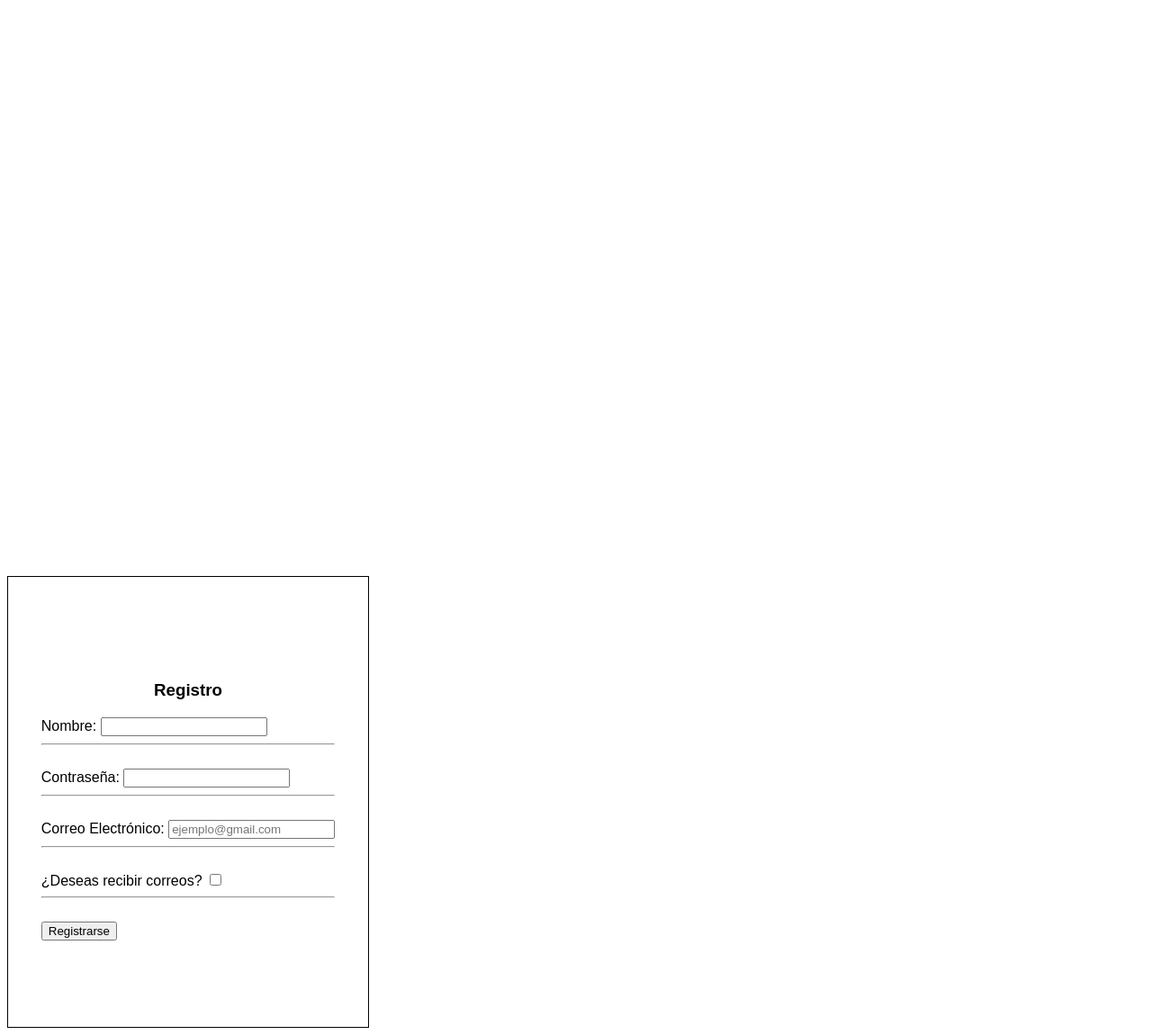
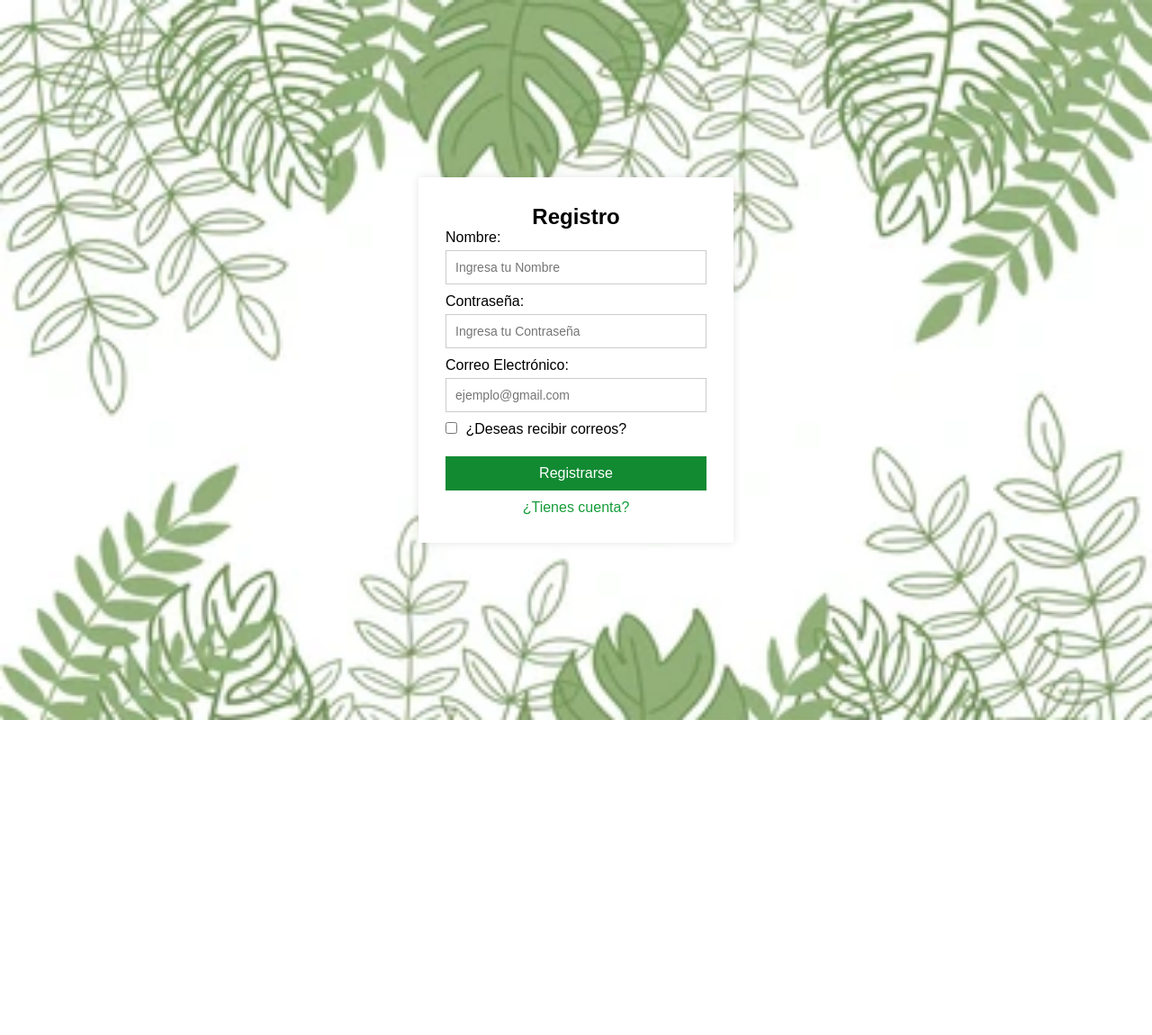
Before and after one commit to danirc2024/INFO1170_G7_SEC1, a PHP site: page /Register.html in a window 1280 px wide. Shown: the whole page at 90% size. After the commit the page ends 800 px from the top, so only its background shows below. Run offline with PHP 8.4, Linux system fonts and the light colour scheme.

Commit message:
diseño cambiado

```diff
--- a/InicioSesion.html
+++ b/InicioSesion.html
@@ -26,7 +26,7 @@
             <button type="submit" class="login-btn">Iniciar Sesión</button>
 
             <div class="registro">
-                <a href="InterUser.html">¿No tienes cuenta? Regístrate aquí</a>
+                <a href="Register.html">¿No tienes cuenta? Regístrate aquí</a>
             </div>
 
             <div class="forgot-password">
--- a/Register.css
+++ b/Register.css
@@ -1,12 +1,82 @@
+* {
+    margin: 0;
+    padding: 0;
+    box-sizing: border-box;
+}
+
 body {
+    background-image: url('PlantitaFondo.png');
+    background-repeat: no-repeat;
+    background-size: cover;
+    font-family: Arial, sans-serif;
+    height: 100vh;
     display: flex;
     justify-content: center;
     align-items: center;
-    flex-direction: column;
-    width: 400px;
-    height: 500px;
-    margin-top: 50%;
-    background-color: #ffffff;
-    border: 1px solid #000000;
-    font-family: Arial, sans-serif;
 }
+
+.register-container {
+    background-color: white;
+    padding: 30px;
+    width: 350px;
+    box-shadow: 0 0 10px rgba(0, 0, 0, 0.1);
+    text-align: center;
+}
+
+h3 {
+    margin-bottom: 20px;
+    color: #333;
+}
+
+.input-group {
+    margin-bottom: 15px;
+    text-align: left;
+}
+
+.input-group {
+    margin-bottom: 15px;
+    text-align: left;
+}
+
+label {
+    display: block;
+    margin-bottom: 5px;
+    color: #000;
+}
+
+input {
+    width: 100%;
+    padding: 10px;
+    border: 1px solid #ccc;
+    font-size: 14px;
+    margin-bottom: 10px;
+}
+
+input[type="checkbox"] {
+    width: auto;
+    margin-right: 5px;
+}
+
+.register-btn input {
+    width: 100%;
+    padding: 10px;
+    background-color: #128a32;
+    color: white;
+    border: none;
+    font-size: 16px;
+    cursor: pointer;
+    transition: background-color 0.3s;
+}
+
+.register-btn input:hover {
+    background-color: #0f7a2b;
+}
+
+a {
+    color: #159d39;
+    text-decoration: none;
+}
+
+a:hover {
+    text-decoration: underline;
+}
--- a/Register.html
+++ b/Register.html
@@ -7,26 +7,31 @@
     <link rel="stylesheet" href="Register.css">
 </head>
 <body>
-    <h3>Registro</h3>
-
+    <div class="register-container">
         <form action="Registro.php" method="POST">
+            <h2>Registro</h2>
+            <div class="input-group">
             <label for="nombre">Nombre:</label>
-        <input type="text" id="nombre" name="nombre" required />
-        <hr><br>
+            <input type="text" id="nombre" name="nombre" required placeholder="Ingresa tu Nombre"/>
 
             <label for="contra">Contraseña:</label>
-        <input type="password" id="contra" name="contra" required />
-        <hr><br>
+            <input type="password" id="contra" name="contra" required placeholder="Ingresa tu Contraseña"/>
 
             <label for="correo">Correo Electrónico:</label>
             <input type="email" id="correo" name="correo" placeholder="ejemplo@gmail.com" required />
-        <hr><br>
 
-        <label for="recibir-correos">¿Deseas recibir correos?</label>
+            <label for="recibir-correos">
                 <input type="checkbox" id="recibir-correos" name="recibir_correos" value="si" />
-        <hr><br>
+                ¿Deseas recibir correos?
+            </label>
+            </div>
 
+            <div class="register-btn">
                 <input type="submit" value="Registrarse" />
+            </div>
+
+            <a href="InicioSesion.html">¿Tienes cuenta?</a>
         </form>
+    </div>
 </body>
 </html>
--- a/Registro.php
+++ b/Registro.php
@@ -10,7 +10,7 @@ if(isset($_POST['nombre'],$_POST['password'],$_POST('correo'))) {
 
     mysqli_set_charset($db, "utf8");
 
-    $InsertarDatos = "INSERT INTO Taller Integracion2 (nombre,contra,correo) VALUES ('$Nombre', '$Correo', '$Artista', '$Edad')";
+    $InsertarDatos = "INSERT INTO Taller Integracion (nombre,contra,correo) VALUES ('$Nombre', '$Correo', '$Artista', '$Edad')";
 
     $EjecutarInsert = mysqli_query($db, $InsertarDatos);
 
```
Also changed, not shown: registro.html (deleted, +0 -32 lines). Lines whose indentation alone changed are shown as unchanged.
